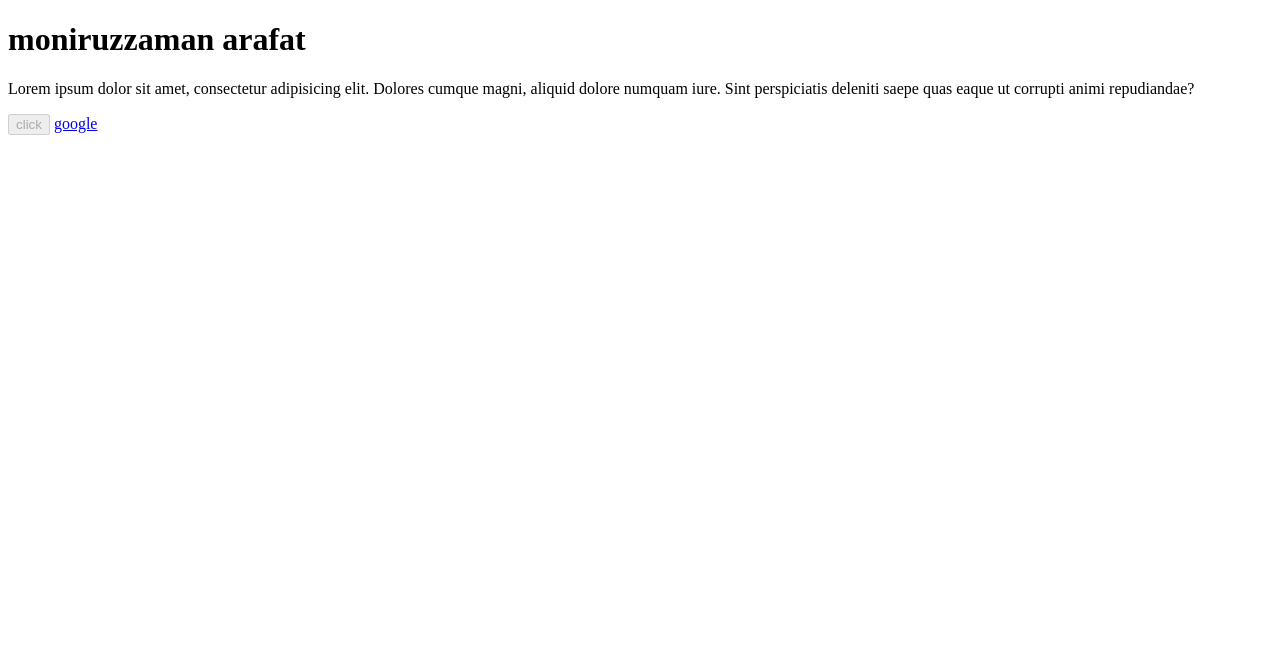
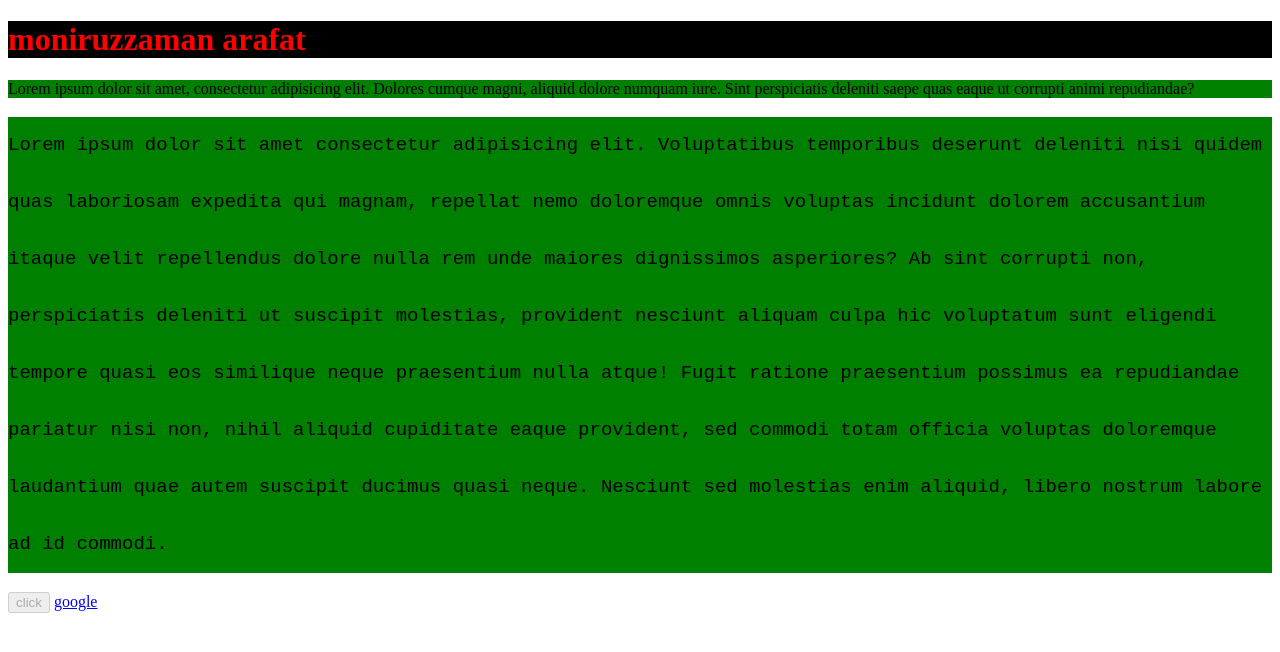
Before and after one commit to MD-Moniruzzaman-Arafat/web-design-master-class, a plain HTML site: page index.html in a window 1280 px wide. Drawn offline with Linux system fonts and the light colour scheme.

Commit message:
inline css,internal css,external css,link css file

```diff
--- a/index.html
+++ b/index.html
@@ -6,13 +6,29 @@
     <meta http-equiv="X-UA-Compatible" content="IE=edge">
     <meta name="viewport" content="width=device-width, initial-scale=1.0">
     <title>html</title>
+    <!-- internal css -->
+    <style>
+        p {
+            background-color: green;
+        }
+    </style>
+    <!-- external css -->
+    <link rel="stylesheet" href="style.css">
 </head>
 
 <body>
-    <!-- class is attribute -->
-    <h1 class="headding">moniruzzaman arafat</h1>
+    <!-- class is attribute, inline css -->
+    <h1 class="headding" style="color: red; background-color: black;">moniruzzaman arafat</h1>
     <p>Lorem ipsum dolor sit amet, consectetur adipisicing elit. Dolores cumque magni, aliquid dolore numquam iure. Sint
         perspiciatis deleniti saepe quas eaque ut corrupti animi repudiandae?</p>
+    <p id="first-para">Lorem ipsum dolor sit amet consectetur adipisicing elit. Voluptatibus temporibus deserunt
+        deleniti nisi quidem
+        quas laboriosam expedita qui magnam, repellat nemo doloremque omnis voluptas incidunt dolorem accusantium itaque
+        velit repellendus dolore nulla rem unde maiores dignissimos asperiores? Ab sint corrupti non, perspiciatis
+        deleniti ut suscipit molestias, provident nesciunt aliquam culpa hic voluptatum sunt eligendi tempore quasi eos
+        similique neque praesentium nulla atque! Fugit ratione praesentium possimus ea repudiandae pariatur nisi non,
+        nihil aliquid cupiditate eaque provident, sed commodi totam officia voluptas doloremque laudantium quae autem
+        suscipit ducimus quasi neque. Nesciunt sed molestias enim aliquid, libero nostrum labore ad id commodi.</p>
     <!-- disabled is attribute -->
     <button disabled>click</button>
     <!-- href and target is attribute -->
--- /dev/null
+++ b/style.css
@@ -0,0 +1,6 @@
+#first-para {
+    font-size: 19px;
+    line-height: 3;
+    font-family: 'Courier New', Courier, monospace;
+
+}
```
